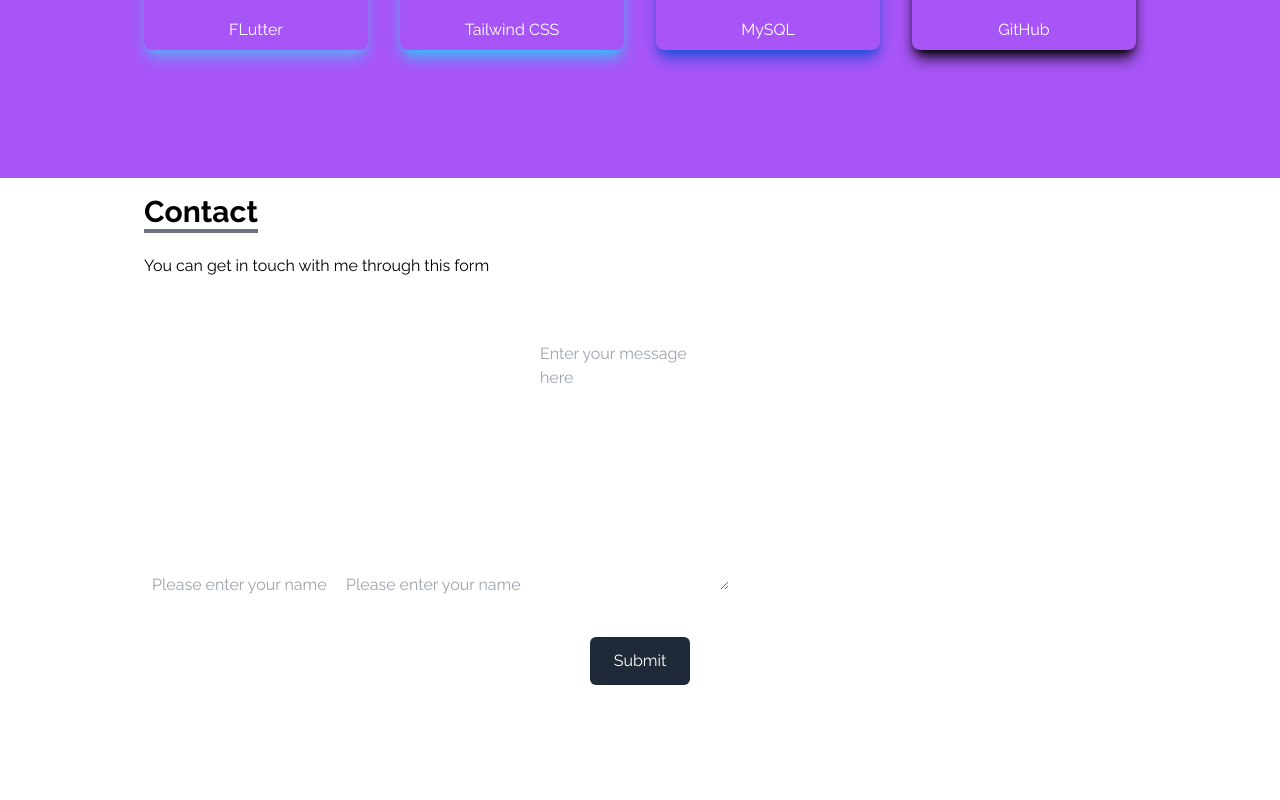
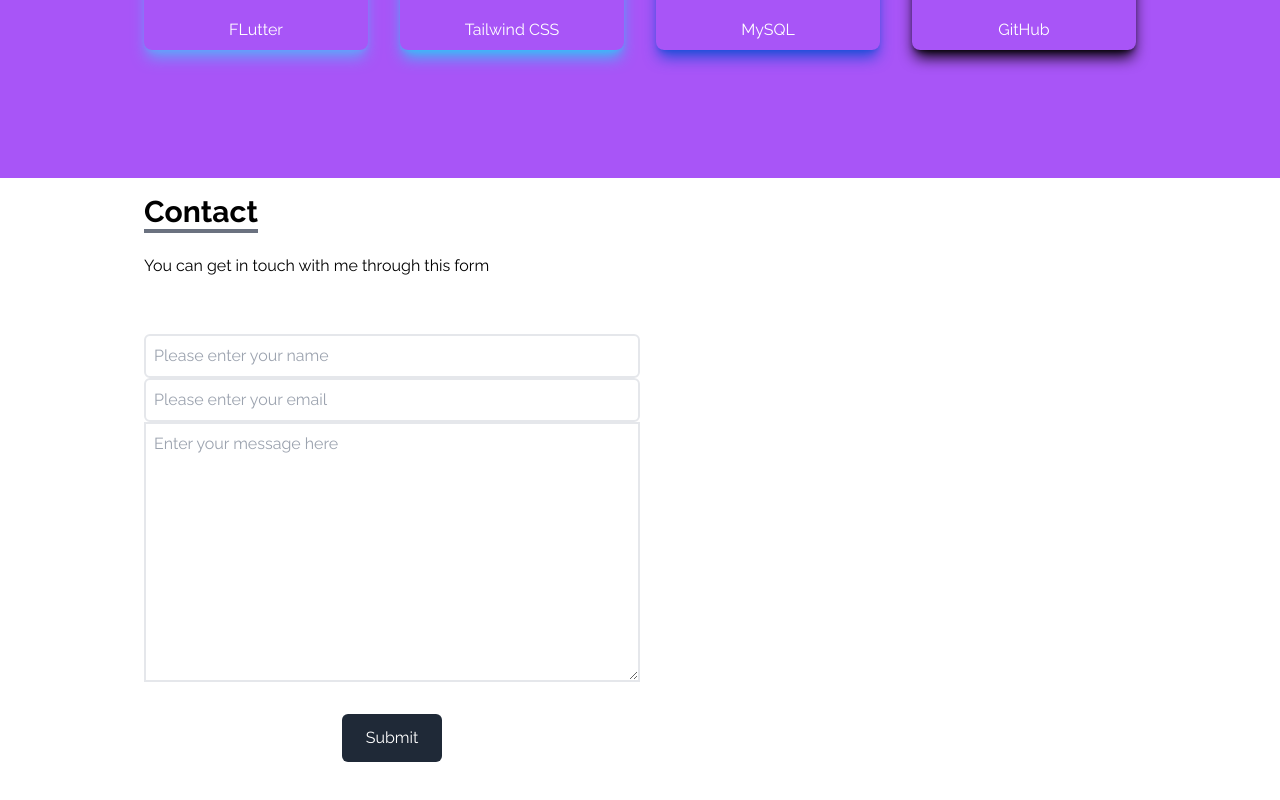
Before and after one commit to Wil-Wena/Wilson-Portfolio-Website, a React (Create React App) app: page / in a window 1280 px wide. Shown: the part 3022-3822 px from the top of the page. Before the commit the page ends 3755 px from the top, so only its background shows below. Built offline with nearby package versions, Linux system fonts and the light colour scheme.

Commit message:
Contact screen being worked upon 2

```diff
--- a/src/screens/Contact.jsx
+++ b/src/screens/Contact.jsx
@@ -10,12 +10,12 @@ const Contact = () => {
                 <p className='py-6'>You can get in touch with me through this form</p>
             </div>
             <div >
-                <form action="">
+                <form action="" className='flex flex-col w-full md:w-1/2'>
                     <input type="text" name='name' placeholder='Please enter your name'
-                    className='p-2 bg-transparent border-1 rounded-md text-white focus:outline-indigo-700' />
-                <input type="text" name='name' placeholder='Please enter your name'
-                    className='p-2 bg-transparent border-1 rounded-md text-white focus:outline-indigo-700' />
-               <textarea placeholder='Enter your message here' name="mesasge" rows="10" className='p-2 bg-transparent rounded:md border-1 focus:outline-indigo-700'></textarea>
+                    className='p-2 bg-transparent border-2 rounded-md text-white focus:outline-indigo-700' />
+                <input type="text" name='name' placeholder='Please enter your email'
+                    className='p-2 bg-transparent border-2 rounded-md text-white focus:outline-indigo-700' />
+               <textarea placeholder='Enter your message here' name="mesasge" rows="10" className='p-2 bg-transparent rounded:md border-dark-50 border-2 focus:outline-indigo-700'></textarea>
                 <button  className='bg-gray-800 px-6 py-3 my-8 mx-auto flex items-center rounded-md hover:scale-110 duration-300 text-white'>
                     Submit
                 </button>
```
